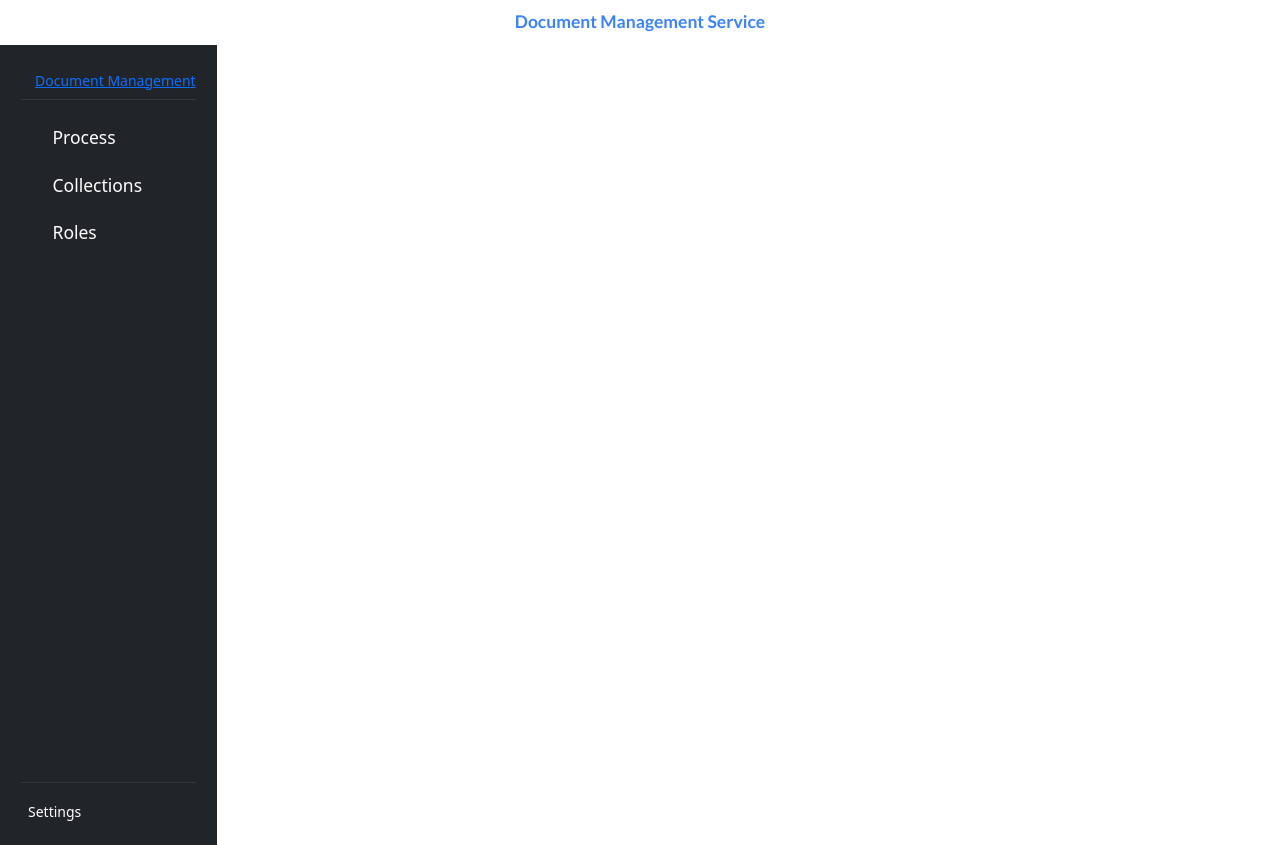
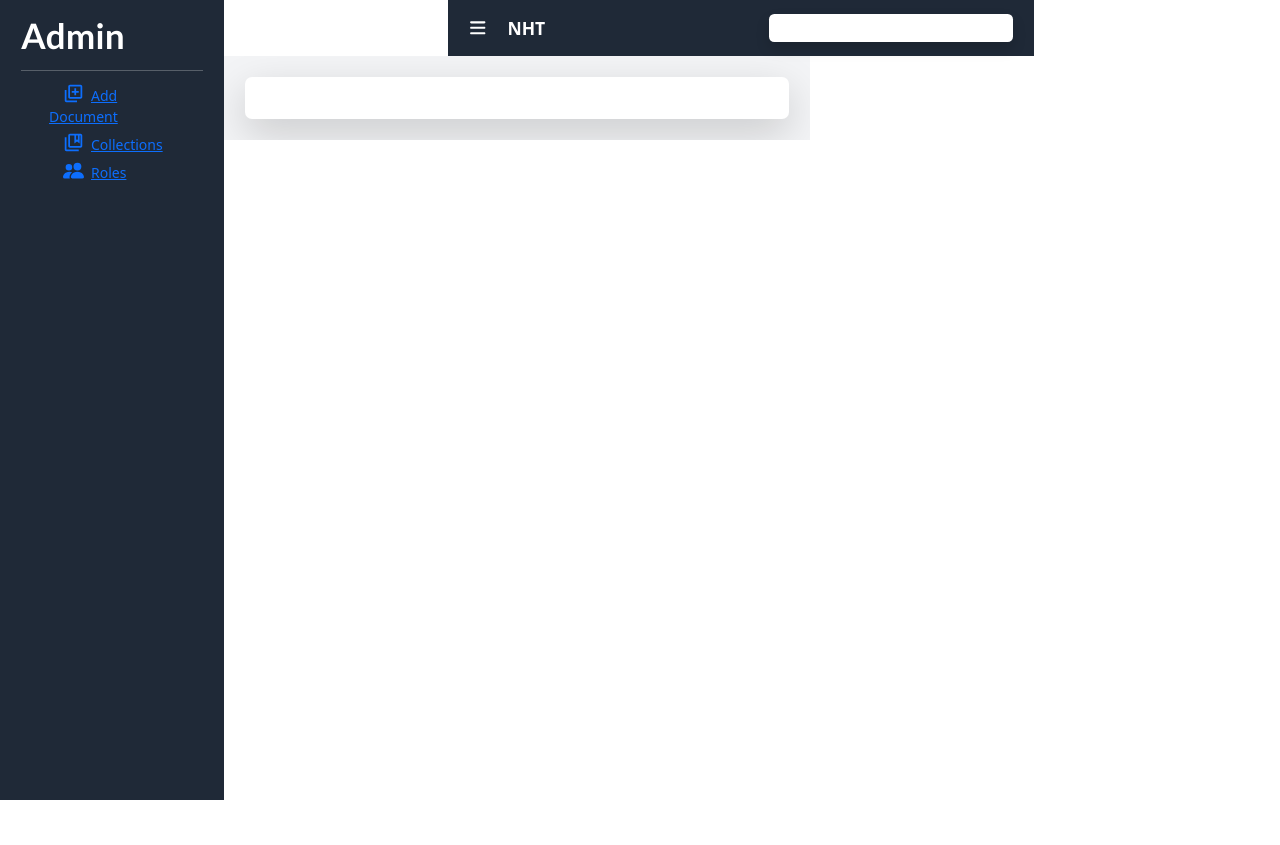
Before and after one commit to 1992LATA/dp_dev, a React (Vite) app: page / in a window 1280 px wide. After the commit the page ends 800 px from the top, so only its background shows below. Built offline with nearby package versions, Linux system fonts and the light colour scheme; no server answers; what @fluentui/react-component-ref would draw is missing.

Commit message:
update side bar and implement navbar

```diff
--- a/src/components/App/App.jsx
+++ b/src/components/App/App.jsx
@@ -8,6 +8,7 @@ import ModalUser from '../ModalUser/ModalUser';
 import'bootstrap/dist/css/bootstrap.min.css';
 import { BrowserRouter, Route, Routes } from 'react-router-dom';
 import './App.css';
+import { Navbar } from './Navbar';
 
 class App extends Component {
   constructor() {
@@ -81,19 +82,22 @@ class App extends Component {
     // }
 
     return (
-      <div>
-        <div className='App'>
-          <div className='App-header'>
-            <h1 className='text-xl font-bold text-blue-500'>Document Management Service</h1>
-          </div>
-        </div>
+
+
 
         <BrowserRouter>
-        <div className = 'd-flex '>
-          <div className ='col-auto'>
-            <Sidebar />
+        <div className = 'flex h-screen'>
+          <div className = ' w-64 bg-gray-800 text-white'>
+            <Sidebar/>
           </div>
-          <div>
+          <div classname = 'flex-1 flex flex-col '>
+            <div >
+            <Navbar/>
+            </div>
+
+          <div className='flex flex-1 justify-center items-start p-4 bg-gray-100 overflow-auto'>
+            <div className='w-full max-w-4xl bg-white p-6 rounded-lg shadow-lg'>
+              <div className='container mx-auto'>
             <Routes>
               {/* <Route path='/home' element={<Home />} /> */}
               <Route path='/process' element={<TableUser users={this.state.users} onUserUpdated={this.handleUserUpdated} onUserDeleted={this.handleUserDeleted} server={this.server} socket={this.socket} />} />
@@ -102,11 +106,12 @@ class App extends Component {
               {/* <Route path='/edit/:id' element={<ModalUser headerTitle='Edit Process' buttonTriggerTitle='Edit' buttonSubmitTitle='Save' buttonColor='blue' onUserUpdated={this.handleUserUpdated} server={this.server} socket={this.socket} />} /> */}
             </Routes>
           </div>
-
-
+          </div>
+          </div>
+          </div>
         </div>
         </BrowserRouter>
-      </div>
+
 
     );
   }
--- /dev/null
+++ b/src/components/App/dashboard.jsx
@@ -0,0 +1,10 @@
+import React from 'react'
+import { Navbar } from './Navbar'
+
+export const Dashboard = () => {
+  return (
+    <div className='w-full'>
+      <Navbar />
+    </div>
+  )
+}
--- /dev/null
+++ b/src/components/App/navbar.jsx
@@ -0,0 +1,21 @@
+import React from 'react'
+import { LuFolderSearch2 } from "react-icons/lu";
+import { FaBars } from "react-icons/fa6";
+
+export const Navbar = () => {
+  return (
+    <nav className='bg-gray-800 px-4 py-3 flex justify-between ml-64 w-full'>
+        <div className='flex items-center text-xl'>
+            <FaBars className='text-white me-4 cursor-pointer' />
+            <span className='text-white font-semibold'>NHT</span>
+        </div>
+        <div class name='flex items-center gap-x-5'>
+            <div className='relative md: w-65'>
+                <span className='relative md:absolute inset-y-0 left-0 flex items-center pl-2'>
+                <button className='p-1 focus:outline-none text-white md:text-black'><LuFolderSearch2 /></button> </span>
+                <input type='text' className='w-full px-4 py-1 pl-12 rounded shadow outline-none hidden md:block'  />
+            </div>
+        </div>
+    </nav>
+  )
+}
--- a/src/components/App/sidebar.jsx
+++ b/src/components/App/sidebar.jsx
@@ -1,39 +1,37 @@
 import React from "react";
-import 'bootstrap/dist/css/bootstrap.min.css';
+import { BiAddToQueue } from "react-icons/bi";
+import { MdOutlineCollectionsBookmark } from "react-icons/md";
+import { BsFillPeopleFill } from "react-icons/bs";
 
 
 class Sidebar extends React.Component {
     render() {
         return (
-            <div className=" d-flex flex-column justify-content-between bg-dark text-white p-4 vh-100 ">
-                <div>
+            <div className=" fixed bg-gray-800 px-4 h-full py-2 w-64 ">
+                <div className='my-2 mb-4'>
 
-                    <a href=" d-flex align-items-center">
-                        <i className="bi bi-bootstrap fs-5 me-3"></i>
-                        <span fs-4>Document Management </span>
-                    </a>
-                    <hr className="text-secondary mt-2" />
-                    <ul className="nav nav-pills flex-column p-0 m-0">
-                        <li className="nav-item p-1">
-                            <a href="new" className="nav-link text-white" >
-                                <i className="bi bi-document me-3 fs-5"></i>
-
-                                <span className="fs-5">Process</span>
+                   <div>
+                    <h1 className="text-2x text-white font-bold" >Admin</h1>
+                   </div>
+                    <hr/>
+                    <ul className="mt-3">
+                        <li className="mb-2 rounded">
+                            <a href="new" className='px-3' >
+                                <BiAddToQueue className = ' inline-block w-6 h-6 mr-2 -mt-2' ></BiAddToQueue>
+                                Add Document
                             </a>
                         </li>
 
-                        <li className="nav-item p-1">
-                            <a href="process" className="nav-link text-white" >
-                                <i className="bi bi-group me-3 fs-5"></i>
-
-                                <span className="fs-5">Collections</span>
+                        <li className='mb-2 rounded'>
+                            <a href="process" className='px-3' >
+                                <MdOutlineCollectionsBookmark className = 'inline-block w-6 h-6 mr-2 -mt-2'></MdOutlineCollectionsBookmark>
+                                Collections
                             </a>
                         </li>
-                        <li className="nav-item p-1">
-                            <a href="users" className="nav-link text-white" >
-                                <i className="bi bi-document me-3 fs-5"></i>
-
-                                <span className="fs-5">Roles</span>
+                        <li className='mb-2 rounded'>
+                            <a href="users" className='px-3' >
+                                <BsFillPeopleFill className = 'inline-block w-6 h-6 mr-2 -mt-2 ' ></BsFillPeopleFill>
+                                Roles
                             </a>
                         </li>
 
@@ -54,11 +52,6 @@ class Sidebar extends React.Component {
                     </li> */}
                     </ul>
                 </div>
-                <div>
-                    <hr className="text-secondary mt-2" />
-                    <i className="bi bi-speedometer me-2 fs-5"></i>
-                    <span>Settings</span>
-                </div>
 
 
             </div>
```
